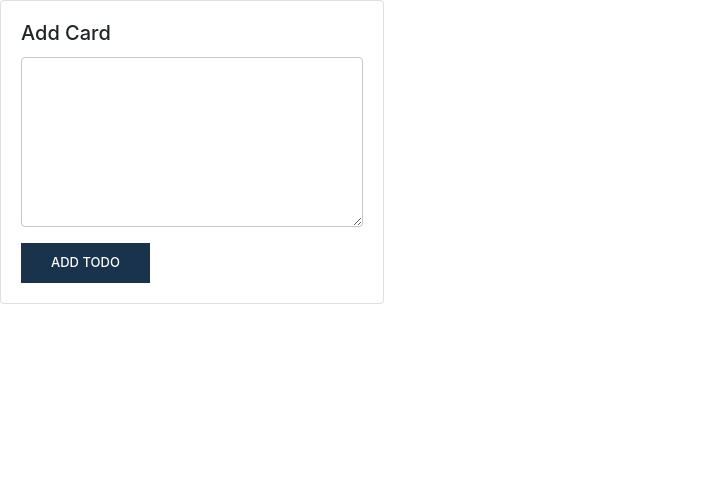
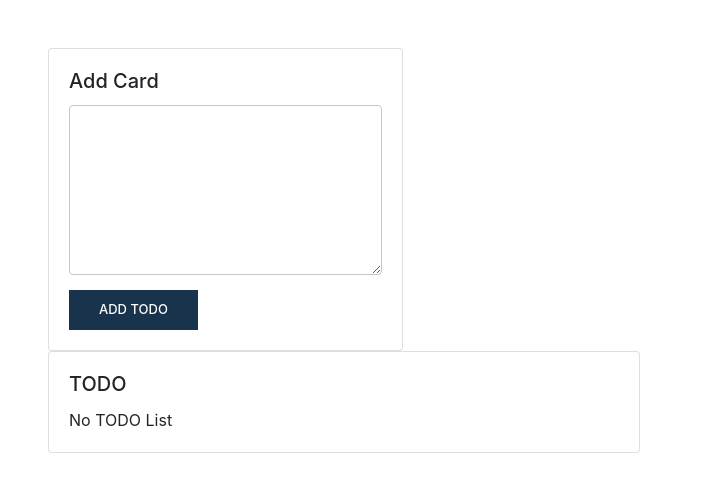
Before and after one commit to thanapon-jsn/react-project, a React (Create React App) app: page / in a window 1280 px wide. Shown: the top 492 px of the page, without its empty margins (0-703 px from the left). Built offline with nearby package versions, Linux system fonts and the light colour scheme.

Commit message:
update TODO import to use ListTtem component

```diff
--- a/src/TODO.js
+++ b/src/TODO.js
@@ -2,11 +2,19 @@ import React, { Component } from 'react'
 import 'bootstrap/dist/css/bootstrap.min.css'
 import './assets/styles/app.css'
 import AddForm from './components/AddForm'
+import ListItem from './components/ListItem'
 
 class TODO extends Component {
   render () {
     return (
-      <AddForm />
+      <div className='mx-5 my-5'>
+        <div>
+          <AddForm />
+        </div>
+        <div>
+          <ListItem />
+        </div>
+      </div>
     )
   }
 }
```
